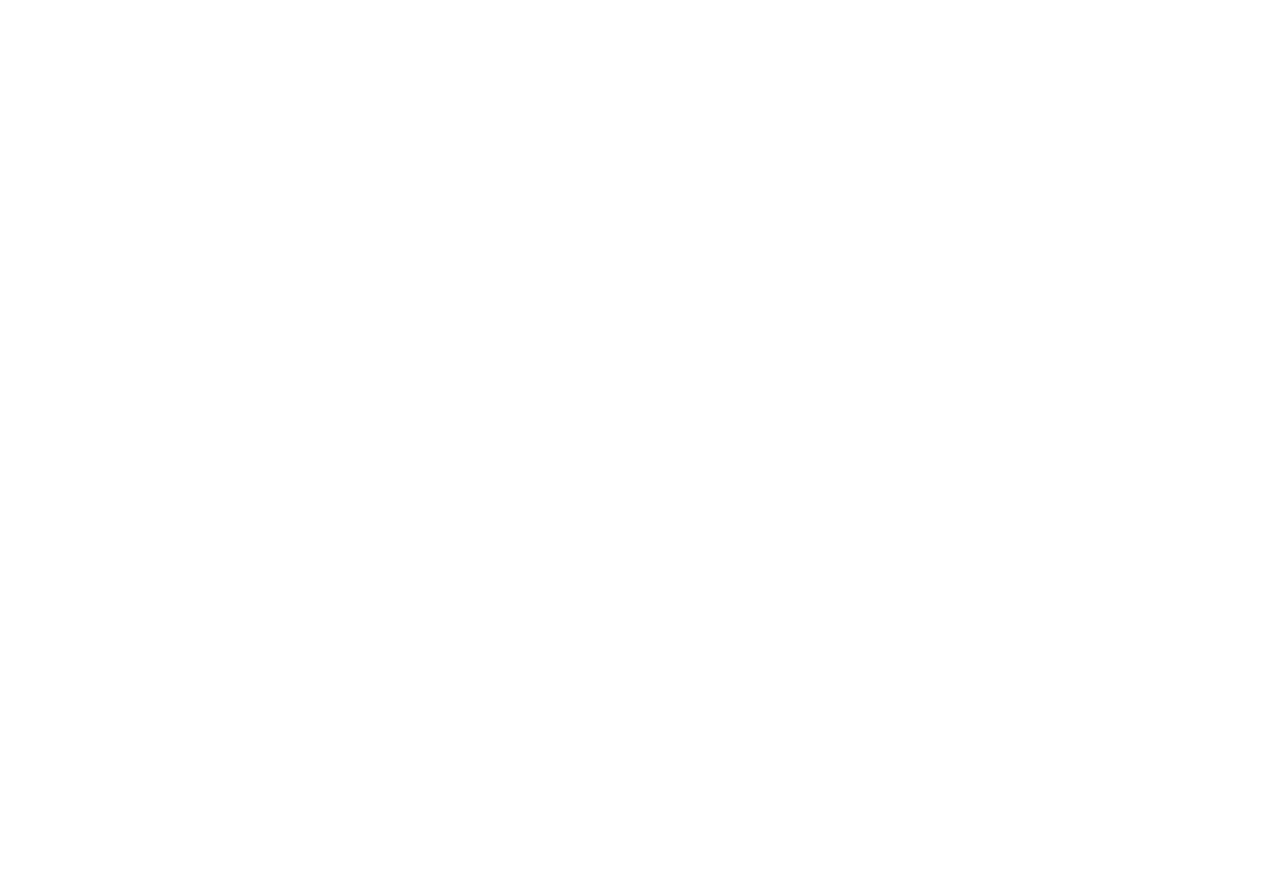
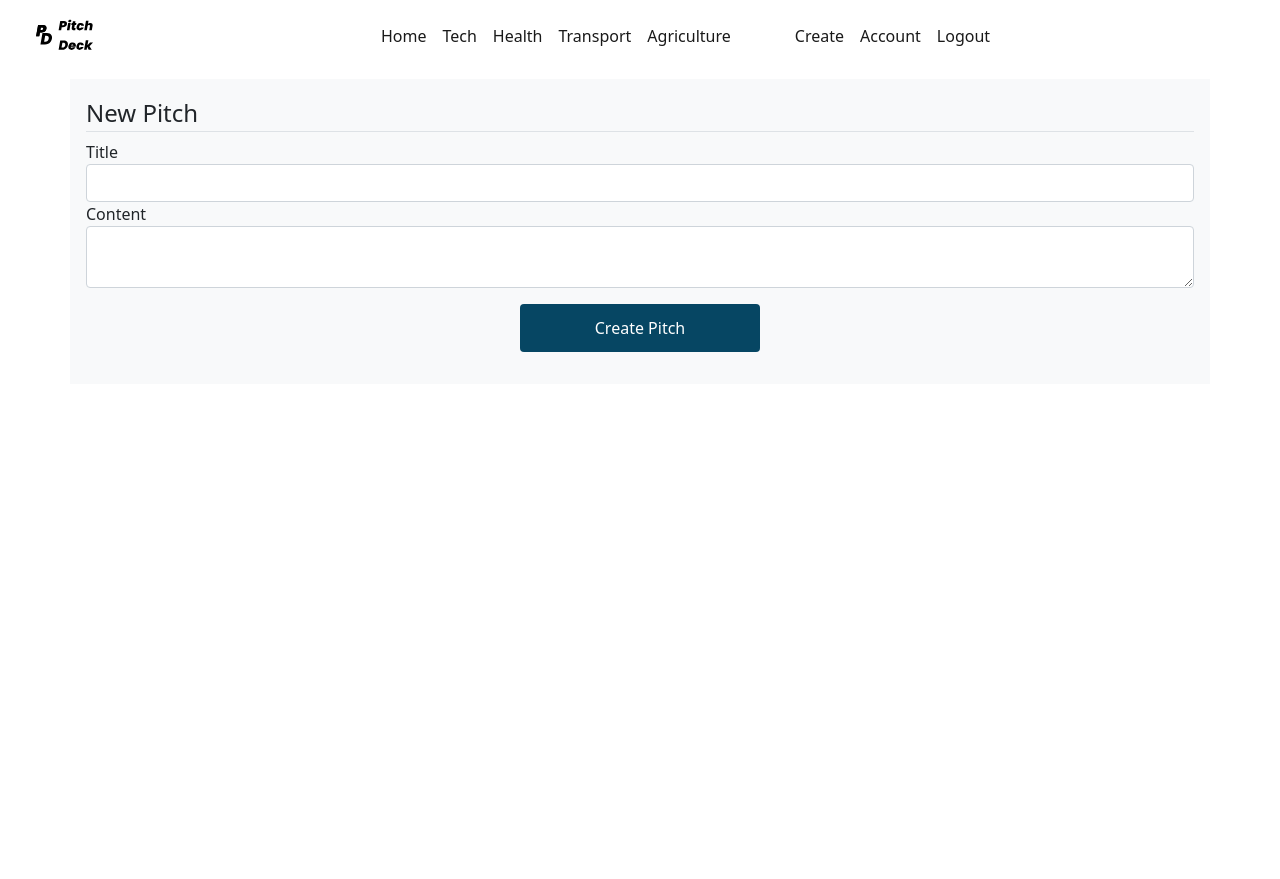
Before and after one commit to Jaffar-Hussein/Pitch-Deck, a Flask app: page /create in a window 1280 px wide. Before the commit the page is empty. Before the commit the page ends 800 px from the top, so only its background shows below. Run offline with Flask 2, Linux system fonts and the light colour scheme; a user stored in the database is signed in; some libraries are stand-ins or nearby versions.

Commit message:
ft:added the logic for the creation of new post

```diff
--- a/app/forms.py
+++ b/app/forms.py
@@ -1,5 +1,5 @@
 from flask_wtf import FlaskForm
-from wtforms import StringField, PasswordField, SubmitField, BooleanField
+from wtforms import StringField, PasswordField, SubmitField, BooleanField,TextAreaField
 from wtforms.validators import DataRequired, Email, Length, EqualTo, ValidationError
 from app.models import User
 
@@ -49,3 +49,12 @@ class Login(FlaskForm):
     password = PasswordField('Password', validators=[DataRequired()])
     remember = BooleanField('Remember Me')
     submit = SubmitField('Login')
+
+class PitchForm(FlaskForm):
+    """
+    Args:
+        FlaskForm (_type_): _description_
+    """
+    title=StringField('Title', validators=[DataRequired()])
+    content=TextAreaField('Content', validators=[DataRequired()])
+    submit = SubmitField('Create Pitch')
--- a/app/routes.py
+++ b/app/routes.py
@@ -1,8 +1,8 @@
 from flask import render_template, url_for, flash, redirect, request
 from . import app, db, bcrypt
-from app.models import User
+from app.models import User,Pitch
 from flask_login import login_user, current_user, logout_user, login_required
-from app.forms import Register, Login
+from app.forms import Register, Login,PitchForm
 db.create_all()
 
 
@@ -58,7 +58,14 @@ def logout():
 def account():
     return render_template('account.html')
 
-@app.route('/create')
+@app.route('/create',methods=['POST', 'GET'])
 @login_required
 def create():
-    return render_template('create.html')
+    form=PitchForm()
+    if form.validate_on_submit():
+        pitch = Pitch(title=form.title.data,content=form.content.data,user_id=current_user.id)
+        db.session.add(pitch)
+        db.session.commit()
+        flash('Your pitch was successfully added')
+        return redirect(url_for('home'))
+    return render_template('create.html',form=form,title='New Pitch')
--- a/app/templates/create.html
+++ b/app/templates/create.html
@@ -0,0 +1,43 @@
+
+{% extends 'layout.html' %}
+{% block body %}
+<div class="container-fluid nav-page">
+    <div class="container  bg-light mt-2 p-3">
+        <form action="" method="post">
+            {{form.hidden_tag()}}
+            <legend class="border-bottom">New Pitch</legend>
+            <div class="form-grcontent
+                {{form.title.label(class='form-control-label')}}
+                    {% if form.title.errors %}
+                        {{form.title(class='form-control is-invalid')}}
+                            {% for error in form.title.errors %}
+                                <div class="invalid-feedback">
+                                    {{error}}
+                                </div>
+                            {% endfor %}
+                    {% else %}
+                        {{form.title(class='form-control')}}
+                    {% endif %}
+            </div>
+            <div class="form-group">
+                {{form.content.label(class='form-control-label')}}
+                    {% if form.content.errors %}
+                    {{form.content(class='form-control is-invalid')}}
+                        {% for error in form.content.errors %}
+                            <div class="invalid-feedback">
+                                {{error}}
+                            </div>
+                        {% endfor %}
+                {% else %}
+                    {{form.content(class='form-control')}}
+                {% endif %}
+            </div>
+            <div class="text-center my-3">
+                {{form.submit(class='btn btn-outline')}}
+            </div>
+        </form>
+
+    </div>
+</div>
+
+{% endblock %}
--- a/app/templates/layout.html
+++ b/app/templates/layout.html
@@ -43,9 +43,9 @@
 
                       {% if current_user.is_authenticated %}
                       <li class="nav-item">
-                        <a class="nav-link active " href="{{url_for('home')}}">Create</a>
+                        <a class="nav-link active " href="{{url_for('create')}}">Create</a>
                       <li class="nav-item">
-                      <a class="nav-link active " href="{{url_for('home')}}">Account</a>
+                      <a class="nav-link active " href="{{url_for('account')}}">Account</a>
                       <li class="nav-item">
                       <a class="nav-link active" href="{{url_for('logout')}}">Logout</a>
                     </li>
```
Also changed, not shown: app/site.db.
